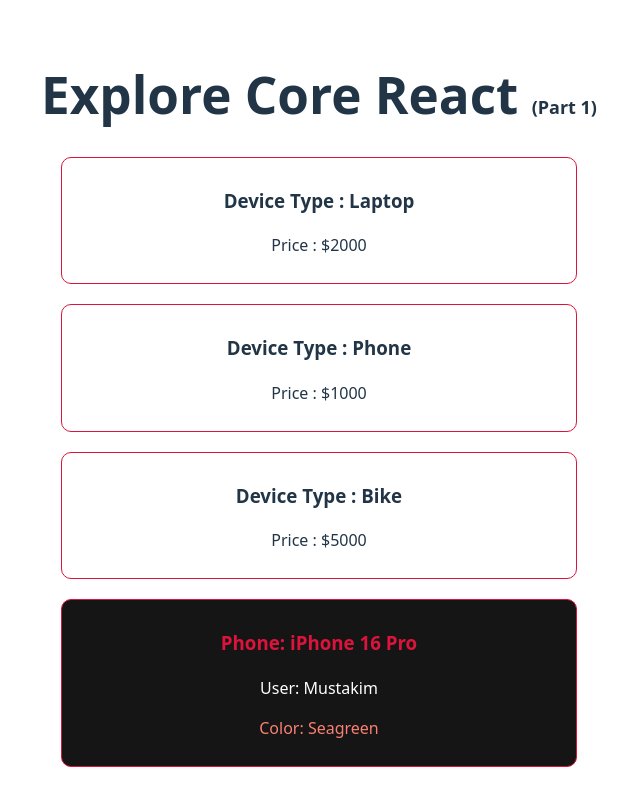
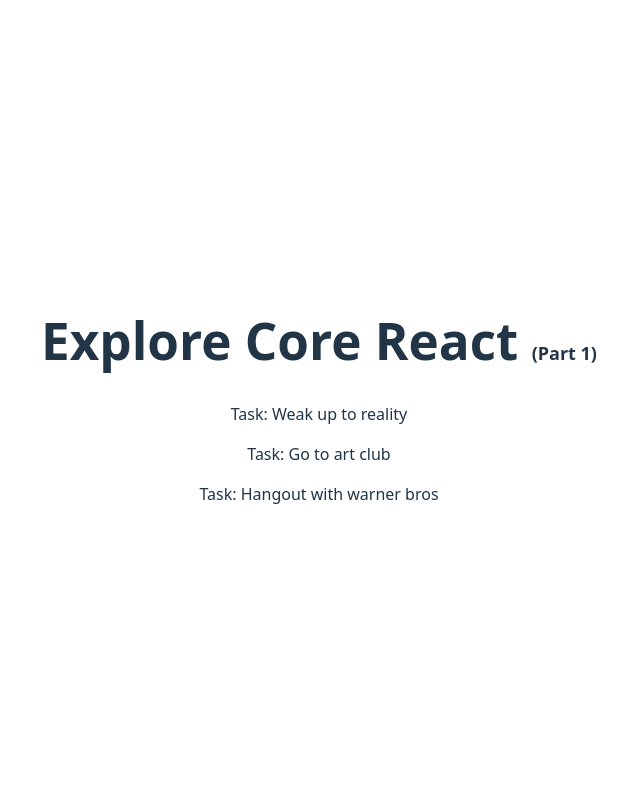
Before and after one commit to abd-005/explore-core-react-1, a React (Vite) app: page / in a window 1280 px wide. Shown: the top 785 px of the page, without its empty margins (321-961 px from the left). Built offline with nearby package versions, Linux system fonts and the light colour scheme.

Commit message:
fifth commit

```diff
--- a/src/App.jsx
+++ b/src/App.jsx
@@ -1,10 +1,7 @@
-import { useState } from "react";
-import reactLogo from "./assets/react.svg";
-import viteLogo from "/vite.svg";
+import ToDo from './Todo'
 import "./App.css";
 
 function App() {
-  const [count, setCount] = useState(0);
 
   return (
     <>
@@ -15,7 +12,20 @@
         </h1>
       </div>
       <div>
-        <Device dType="Laptop" price="$2000"></Device>
+        <ToDo
+          taskName="Weak up to reality"
+          isDone={true}
+          duration="12 days"
+        ></ToDo>
+        <ToDo
+        taskName="Go to art club" isDone={false} duration="30 min"></ToDo>
+        <ToDo
+          taskName="Hangout with warner bros"
+          isDone={true}
+          duration="40 min"
+        ></ToDo>
+
+        {/* <Device dType="Laptop" price="$2000"></Device>
         <Device dType="Phone" price="$1000"></Device>
         <Device dType="Bike" price="$5000"></Device>
         <Phone model="iPhone 16 Pro" name="Mustakim" variant="Seagreen"></Phone>
@@ -30,7 +40,7 @@
         <Sports></Sports>
         <Person></Person>
         <Person></Person>
-        <Pet></Pet>
+        <Pet></Pet> */}
       </div>
     </>
   );
--- /dev/null
+++ b/src/Todo.jsx
@@ -0,0 +1,7 @@
+export default function ToDo(p){
+    return(
+        <div>
+            <p>Task: {p.taskName}</p>
+        </div>
+    )
+}
```
